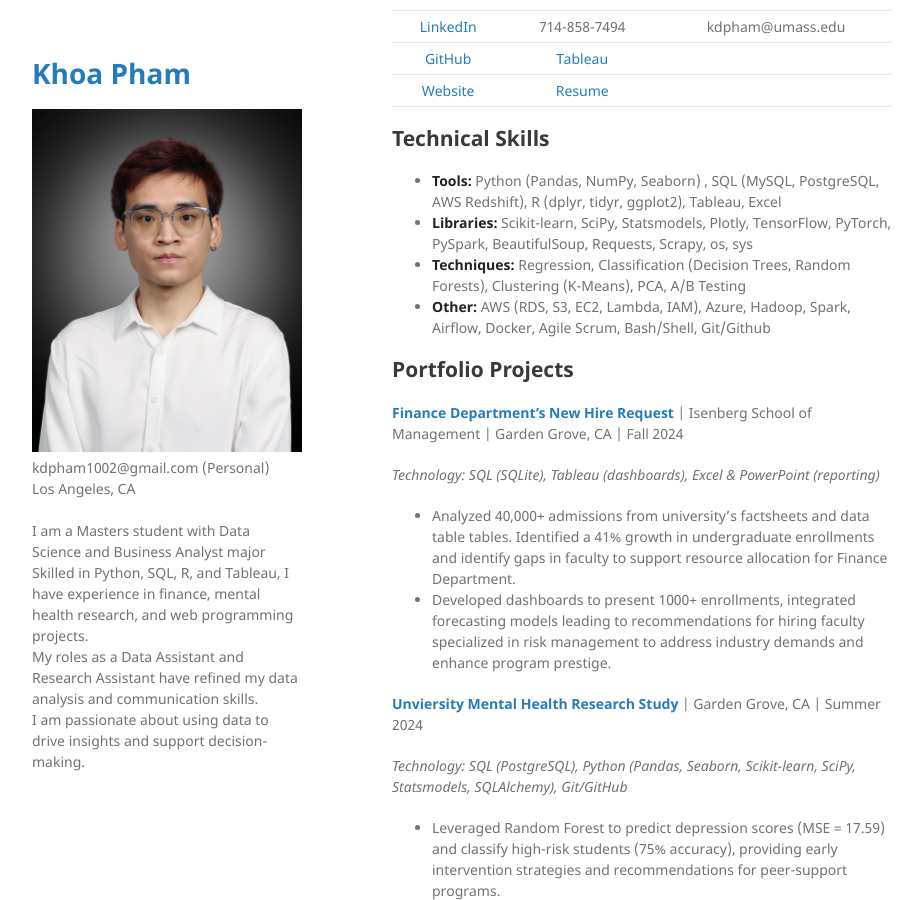
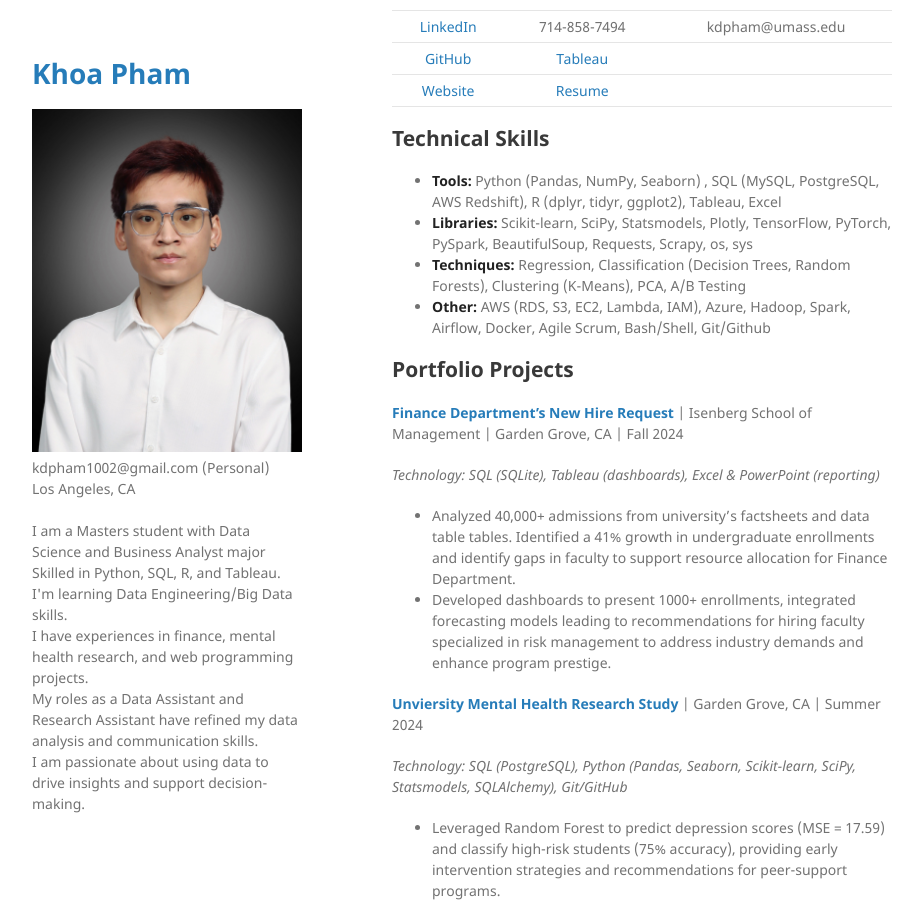
Before and after one commit to khoapham1002/khoapham1002.github.io, a Jekyll site: the page built from README.md, in a window 1280 px wide and 900 px high, scrolled down 308 px. Shown: the whole window, without its empty margins (178-1101 px from the left). Built offline with Jekyll 4.4.1, drawn with Linux system fonts in a browser that asks for light colours; our own code applies the rules of GitHub Pages for plain Markdown files.

Commit message:
Update _config.yml: refine personal description and highlight new learning focus

```diff
--- a/_config.yml
+++ b/_config.yml
@@ -9,7 +9,8 @@ description:
   - Los Angeles, CA
   -
   - I am a Masters student with Data Science and Business Analyst major
-  - Skilled in Python, SQL, R, and Tableau, I have experience in finance, mental health research, and web programming projects.
+  - Skilled in Python, SQL, R, and Tableau. I'm learning Data Engineering/Big Data skills.
+  - I have experiences in finance, mental health research, and web programming projects.
   - My roles as a Data Assistant and Research Assistant have refined my data analysis and communication skills.
   - I am passionate about using data to drive insights and support decision-making.
 # show_downloads: true
```
